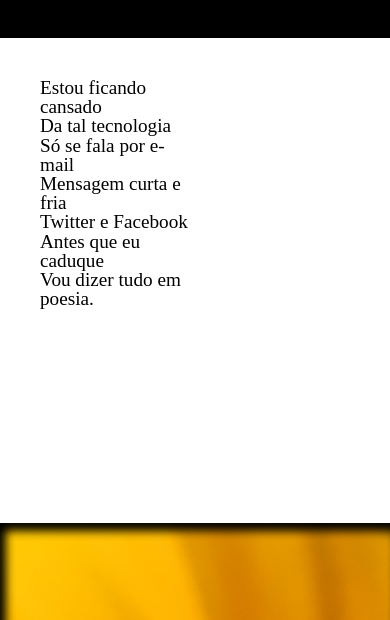
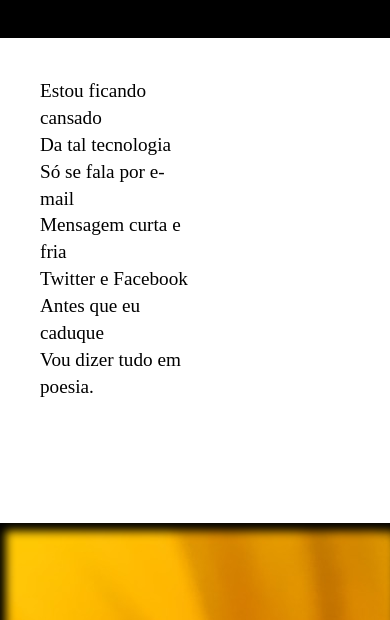
Before and after one commit to mercuriohg/cordel, a plain HTML site: page index.html in a window 390 px wide. Shown: the part 170-790 px from the top of the page. Drawn offline with Linux system fonts and the light colour scheme.

Commit message:
Update style.css

```diff
--- a/style.css
+++ b/style.css
@@ -77,7 +77,7 @@ footer p{
 }
 @media(max-width:550px){
     p{
-    line-height: 1em;
+    line-height: 1.4em;
     font-size: larger;
     width: 40vw;
     height: 48vh;
```
